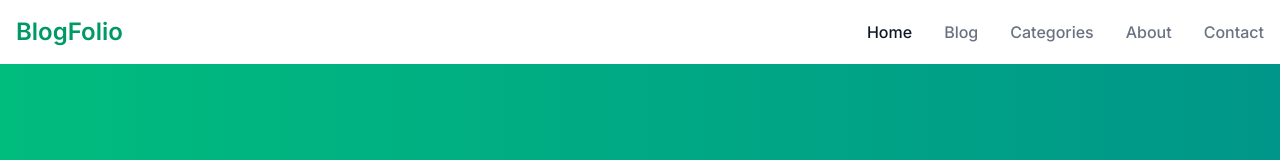
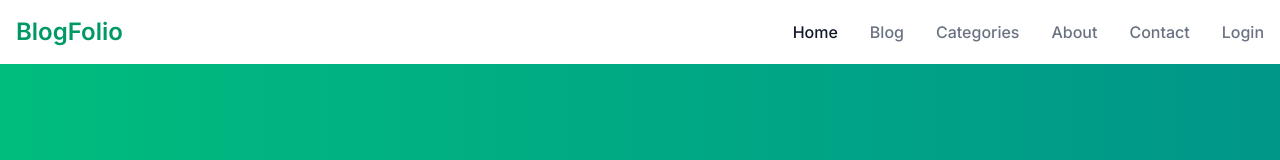
Before and after one commit to TinzarTun/react-app, a React (Vite) app: page / in a window 1280 px wide. Shown: the top 160 px of the page. Built offline with nearby package versions, Linux system fonts and the light colour scheme.

Commit message:
login add

```diff
--- a/src/components/Header.tsx
+++ b/src/components/Header.tsx
@@ -36,6 +36,12 @@ export default function Header() {
           >
             Contact
           </a>
+          <a
+            href="#"
+            className="font-medium text-gray-500 hover:text-emerald-600 transition"
+          >
+            Login
+          </a>
         </nav>
         <button className="md:hidden text-gray-500 hover:text-gray-900 focus:outline-none">
           <svg
```
